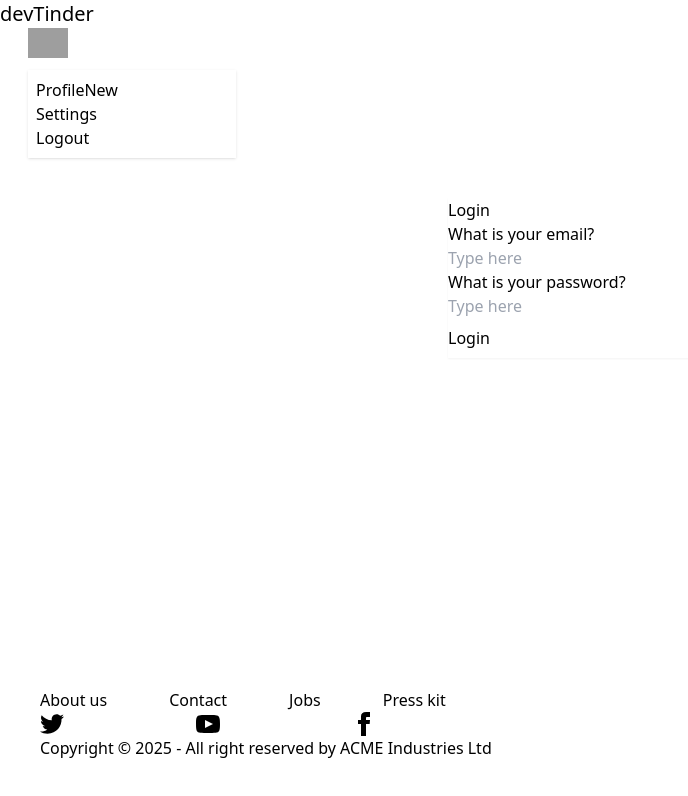
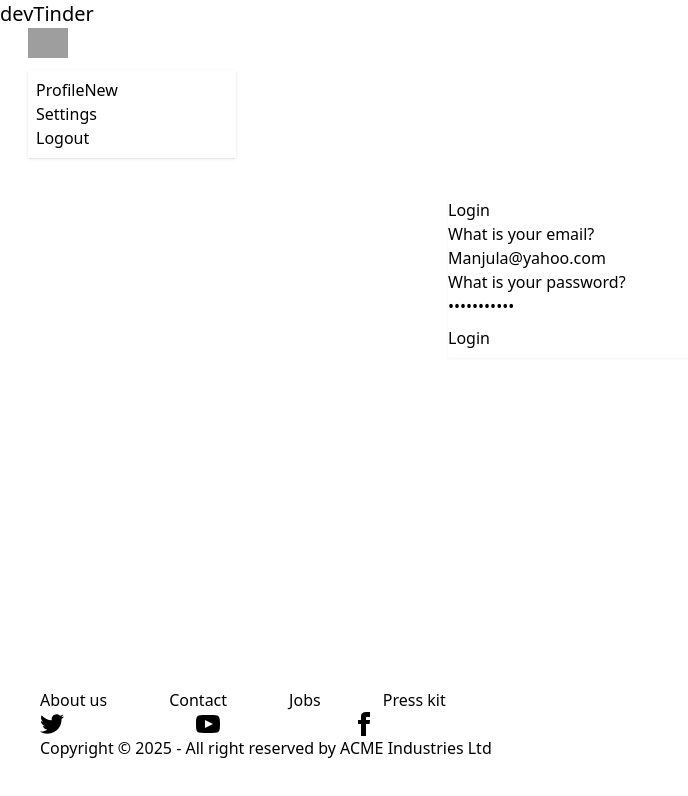
Before and after one commit to NitinReddyKamsani/devtinder-web, a React (Vite) app: page /login in a window 1280 px wide. Shown: the top 796 px of the page, without its empty margins (0-688 px from the left). Built offline with nearby package versions, Linux system fonts and the light colour scheme; grey boxes are pictures that could not be loaded.

Commit message:
login page

```diff
--- a/package.json
+++ b/package.json
@@ -10,6 +10,7 @@
     "preview": "vite preview"
   },
   "dependencies": {
+    "axios": "^1.11.0",
     "react": "^19.1.1",
     "react-dom": "^19.1.1",
     "react-router-dom": "^7.8.0"
--- a/src/Login.jsx
+++ b/src/Login.jsx
@@ -1,6 +1,24 @@
-import React from 'react'
+import axios from 'axios';
+import React, { useState } from 'react'
 
 const Login = () => {
+  const[email,setEmail] = useState('Manjula@yahoo.com')
+  const[password,setPassword] = useState('Manjula@123')
+
+  const handleBtn = async () => {
+    try {
+      const data = await axios.post("http://localhost:7777/login",{
+          email,
+          password
+      },
+      {withCredentials : true}
+  )
+      console.log(data);
+    } catch (err) {
+      console.log(err);
+    }
+  };
+
   return (
     <div className='flex justify-center my-10'>
     <div className="card bg-base-300 w-96 shadow-sm">
@@ -8,12 +26,12 @@ const Login = () => {
       <h2 className="card-title justify-center">Login</h2>
       <fieldset className="fieldset">
       <legend className="fieldset-legend">What is your email?</legend>
-      <input type="text" className="input" placeholder="Type here" />
+      <input type="text" value={email} onChange={(e)=>setEmail(e.target.value)} className="input" placeholder="Type here" />
       <legend className="fieldset-legend">What is your password?</legend>
-      <input type="password" className='input' placeholder='Type here' />
+      <input type="password" value={password} onChange={(e)=>setPassword(e.target.value)} className='input' placeholder='Type here' />
       </fieldset>
       <div className="card-actions justify-center my-2">
-        <button className="btn btn-primary items-center">Login</button>
+        <button className="btn btn-primary items-center" onClick={handleBtn}>Login</button>
       </div>
     </div>
   </div>
```
Also changed, not shown: 1 other file (tests, documents, lock files or other folders).
